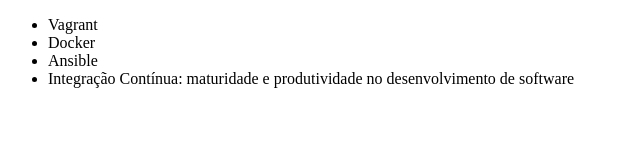
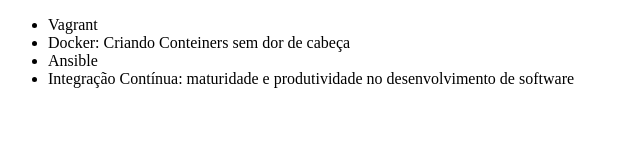
Before and after one commit to fiuts3/alura-git, a plain HTML site: page index.html in a window 1280 px wide. Shown: the whole page, without its empty margins (0-640 px from the left). Drawn offline with Linux system fonts and the light colour scheme.

Commit message:
Corrigindo nome do curso de Docker

```diff
--- a/index.html
+++ b/index.html
@@ -7,7 +7,7 @@
 <body>
     <ul>
         <li>Vagrant</li>
-        <li>Docker</li>
+        <li>Docker: Criando Conteiners sem dor de cabeça</li>
         <li>Ansible</li>
         <li>Integração Contínua: maturidade e produtividade no desenvolvimento de software</li>
     </ul>
```
